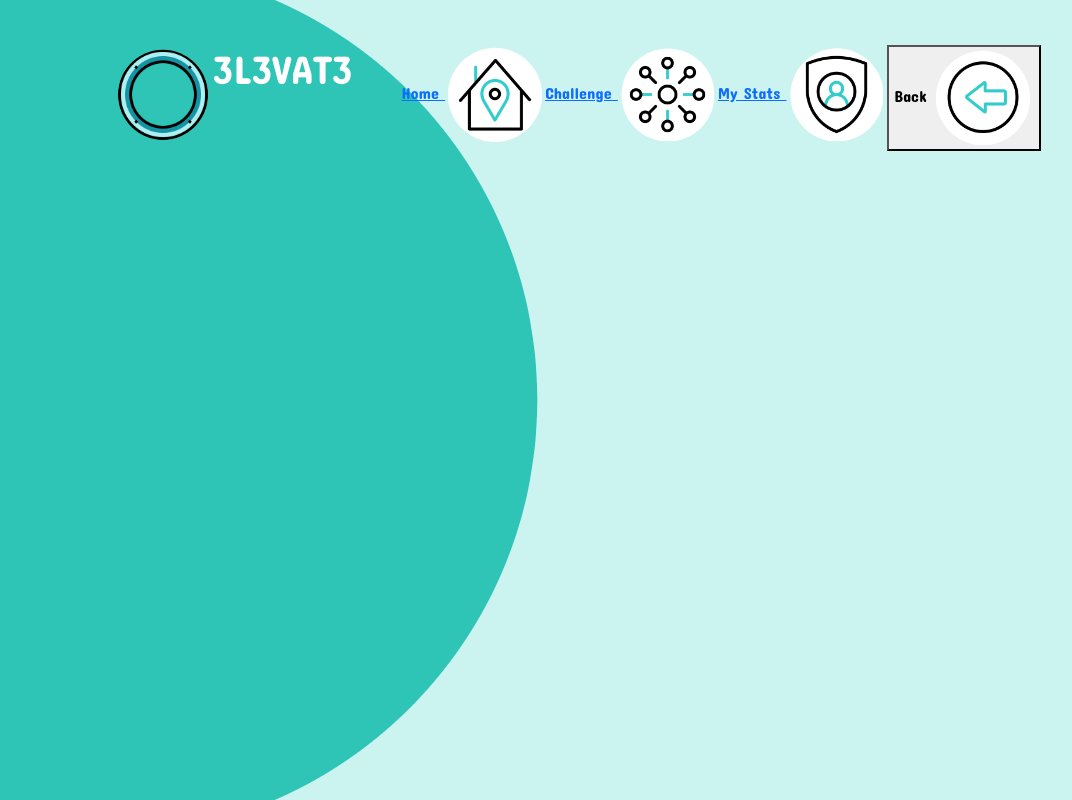
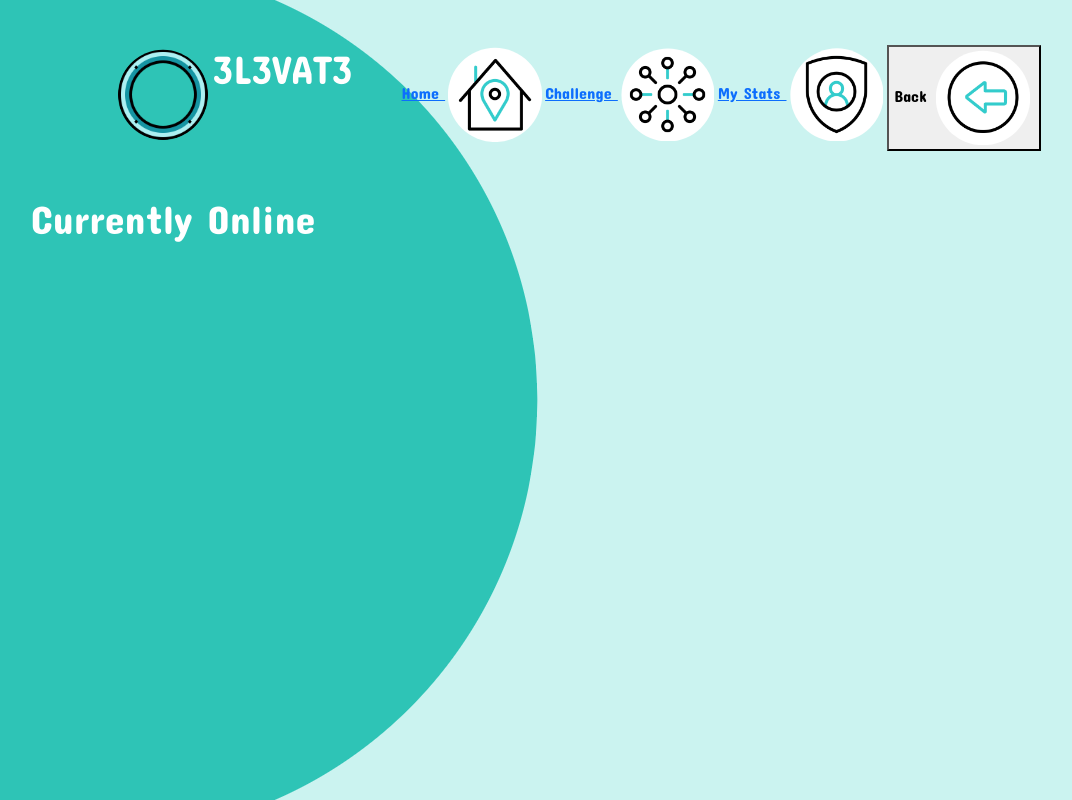
Before and after one commit to Harkins12345/Lap-3-Project, a React (Create React App) app in the folder client/: page /challenge in a window 1280 px wide. Shown: the whole page, without its empty margins (63-1135 px from the left). Built offline with nearby package versions, Linux system fonts and the light colour scheme.

Commit message:
UPDATE CHALLENGE ROUTE

```diff
--- a/client/src/App.js
+++ b/client/src/App.js
@@ -14,7 +14,7 @@
       <main>
         <Routes>
             <Route path="/" element={<Pages.LandingPage />}/>
-            <Route path="/" element={<Pages.ChallengePage />}/>
+            <Route path="/challenge" element={<Pages.ChallengePage />}/>
 
         </Routes>
 
```
